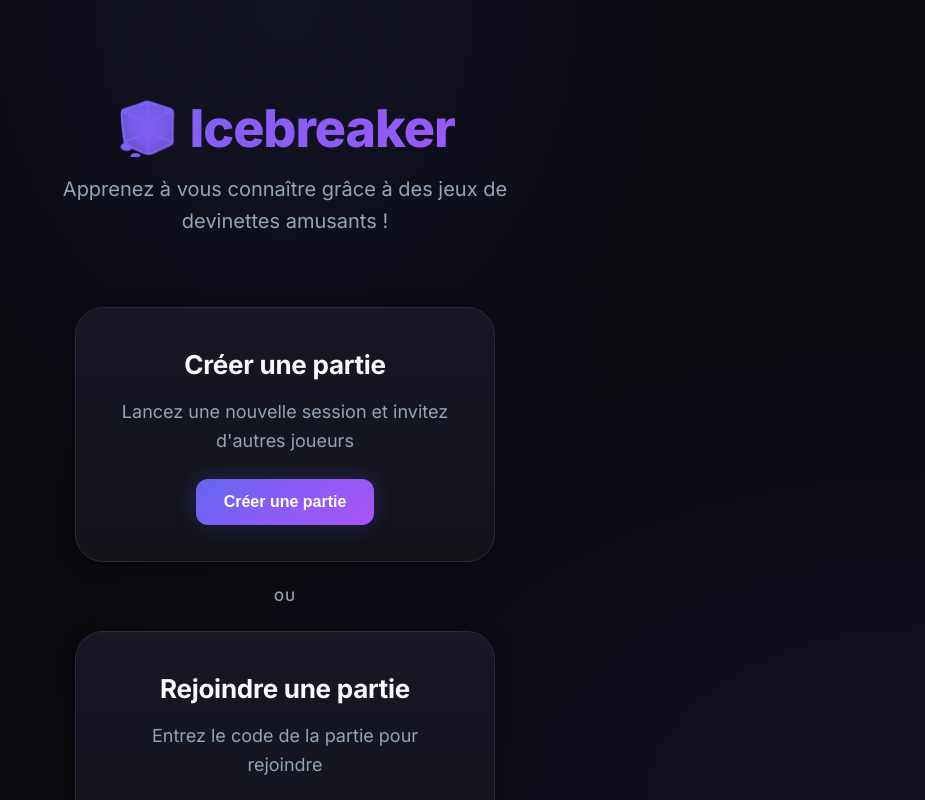
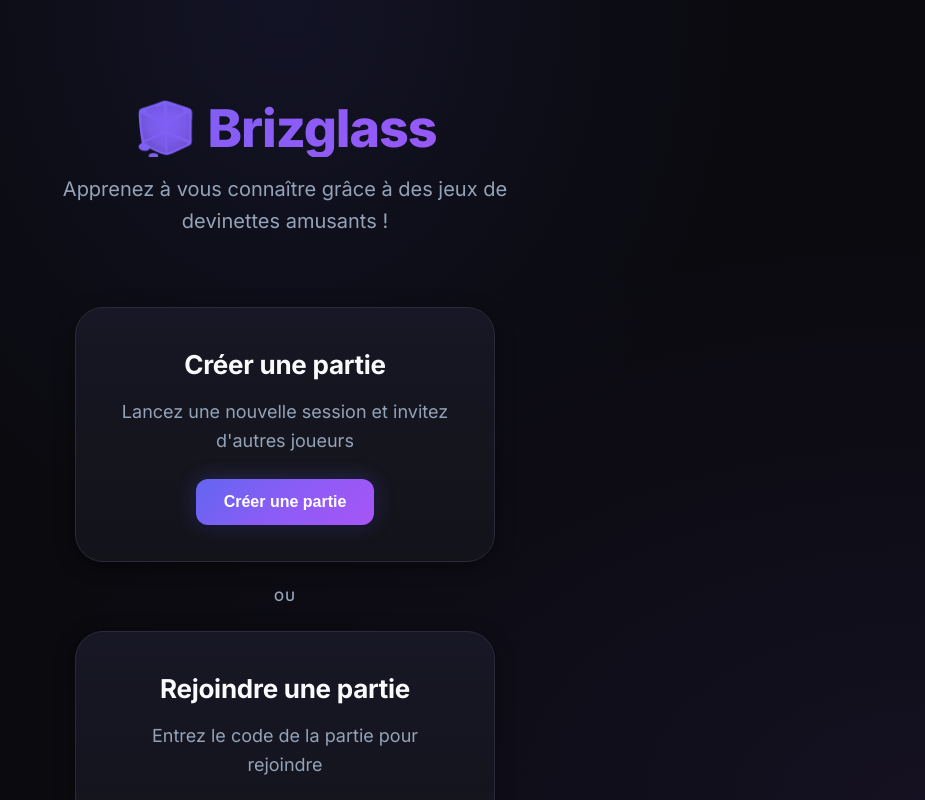
Before and after one commit to AlexisAnzieu/brizglass, a Next.js app: page / in a window 1280 px wide. Shown: the top 800 px of the page, without its empty margins (355-1280 px from the left). Built offline with nearby package versions, Linux system fonts and the light colour scheme.

Commit message:
feat: update game references from Icebreaker to Brizglass across documentation and code

```diff
--- a/src/app/(frontend)/layout.tsx
+++ b/src/app/(frontend)/layout.tsx
@@ -4,7 +4,7 @@ import "./styles.css";
 export const metadata = {
 	description:
 		"Apprenez à vous connaître grâce à des jeux de devinettes amusants !",
-	title: "Icebreaker - Jeu de Team Building",
+	title: "Brizglass - Jeu de Team Building",
 };
 
 export default async function RootLayout(props: { children: React.ReactNode }) {
--- a/src/app/(frontend)/page.tsx
+++ b/src/app/(frontend)/page.tsx
@@ -44,7 +44,7 @@ export default function HomePage() {
 	return (
 		<div className="home-container">
 			<div className="hero">
-				<h1>🧊 Icebreaker</h1>
+				<h1>🧊 Brizglass</h1>
 				<p>
 					Apprenez à vous connaître grâce à des jeux de devinettes amusants !
 				</p>
--- a/src/app/(frontend)/styles.css
+++ b/src/app/(frontend)/styles.css
@@ -226,7 +226,7 @@ svg {
 	}
 }
 
-/* Icebreaker Game Styles */
+/* Brizglass Game Styles */
 
 .home-container,
 .admin-container,
--- a/src/collections/Games.ts
+++ b/src/collections/Games.ts
@@ -3,7 +3,7 @@ import type { CollectionConfig } from "payload";
 /**
  * Games Collection
  *
- * Represents an icebreaker game session.
+ * Represents an brizglass game session.
  * Game Flow:
  * 1. Admin creates game -> status: 'lobby'
  * 2. Players join via code -> status: 'lobby'
--- a/src/collections/Players.ts
+++ b/src/collections/Players.ts
@@ -3,7 +3,7 @@ import type { CollectionConfig } from "payload";
 /**
  * Players Collection
  *
- * Represents a player in an icebreaker game.
+ * Represents a player in an brizglass game.
  * Players join via game code and submit their nickname.
  * Each player submits 3 statements (2 false, 1 true).
  * Players accumulate points by:
```
Also changed, not shown: 1 other file (tests, documents, lock files or other folders).
